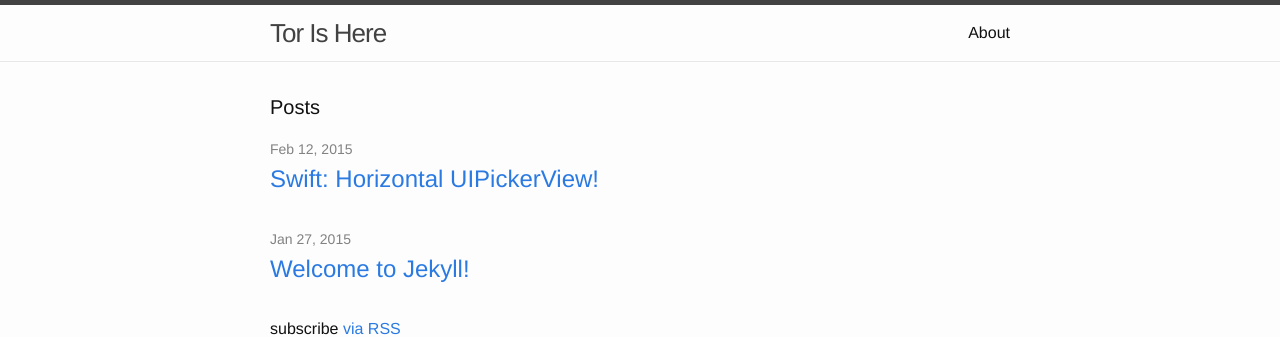
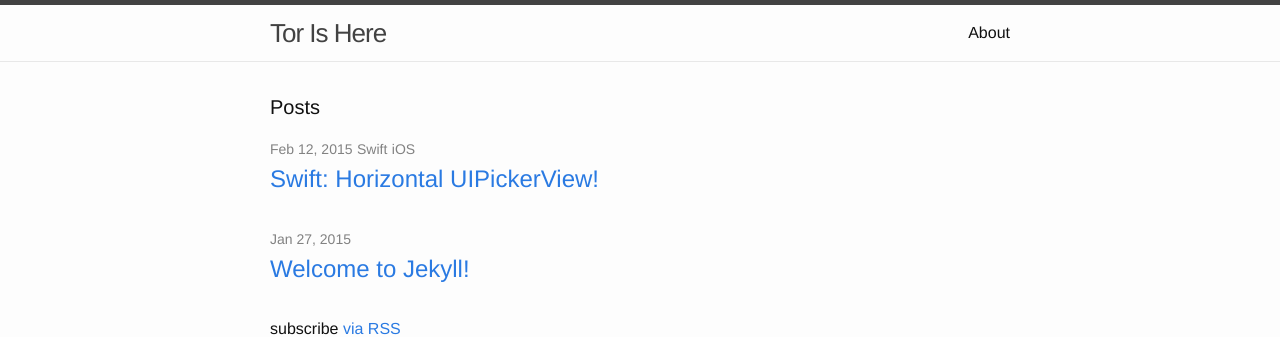
Before and after one commit to TorIsHere/TorIsHere.github.io, a Jekyll site: the page built from blog.html, in a window 1280 px wide. Shown: the top 337 px of the page. Built offline with Jekyll 4.4.1, drawn with Linux system fonts in a browser that asks for light colours.

Commit message:
Add tags

```diff
--- a/_posts/2015-02-12-horizontal-uipickerview.markdown
+++ b/_posts/2015-02-12-horizontal-uipickerview.markdown
@@ -2,6 +2,7 @@
 layout: post
 title:  "Swift: Horizontal UIPickerView!"
 date:   2015-02-12 18:17:42
+tags: Swift iOS
 categories: Swift
 ---
 At the time I write this post, there is no easy/official library from `apple` to use as a horizontal list picker.
--- a/blog.html
+++ b/blog.html
@@ -10,7 +10,9 @@
     {% for post in site.posts %}
       <li>
         <span class="post-meta">{{ post.date | date: "%b %-d, %Y" }}</span>
-
+          {% for tag in post.tags%}
+            <span class="post-meta"> {{tag}}</span>
+          {% endfor %}
         <h2>
           <a class="post-link" href="{{ post.url | prepend: site.baseurl }}">{{ post.title }}</a>
         </h2>
```
